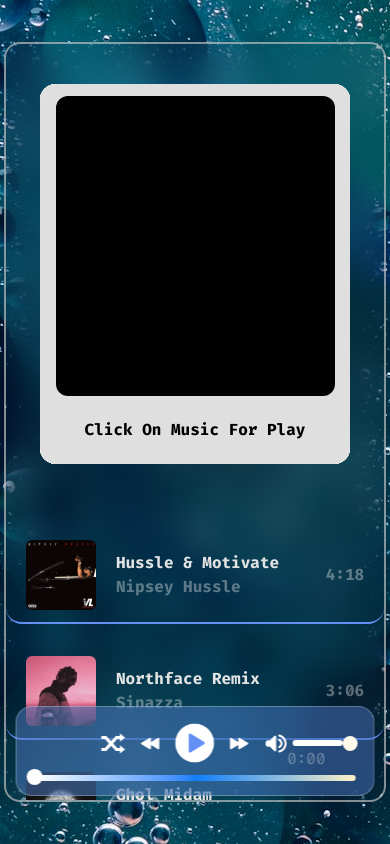
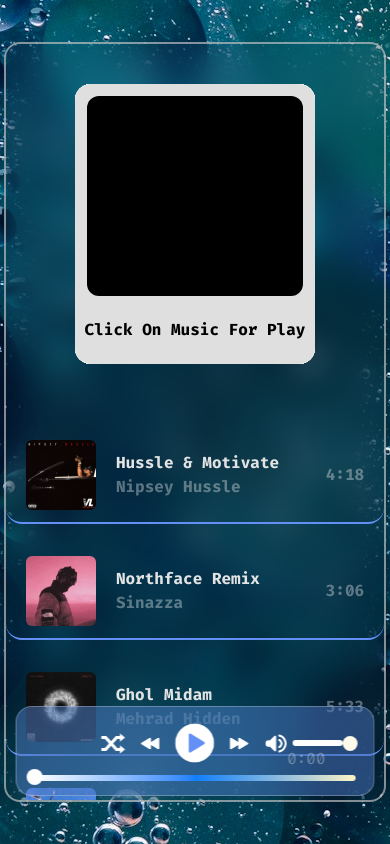
Before and after one commit to parsa-farshah/fresh-music, a website: page index.html in a window 390 px wide. Drawn offline with Linux system fonts and the light colour scheme.

Commit message:
add readme

```diff
--- a/index.html
+++ b/index.html
@@ -10,6 +10,11 @@
     <link
       href="https://fonts.googleapis.com/css2?family=Fira+Code:wght@300..700&display=swap"
       rel="stylesheet"
+    />
+    <link
+      rel="shortcut icon"
+      href="src/icons/favIcon.png"
+      type="image/x-icon"
     />
   </head>
   <body>
@@ -24,14 +29,14 @@
         <div class="w-full md:w-[50%] h-full flex justify-center items-center">
           <div class="w-full h-full flex justify-center mt-20">
             <div
-              class="relative flex w-[310px] h-[380px] rounded-2xl overflow-hidden bg-amber-300"
+              class="relative flex w-[240px] h-[280px] md:w-[310px] md:h-[380px] rounded-2xl overflow-hidden bg-amber-300"
             >
               <!-- slide 1 -->
               <div
                 data-number="1"
                 class="slideNumber w-full h-full flex flex-wrap justify-center bg-white absolute top-0 left-0 z-50"
               >
-                <figure class="w-full h-[300px]">
+                <figure class="w-full h-[200px]  md:h-[300px]">
                   <img
                     class="w-[90%] h-full mt-3 rounded-2xl object-cover mx-auto"
                     src="src/images/1.jpg"
@@ -49,7 +54,7 @@
                 data-number="2"
                 class="slideNumber2 w-full h-full flex flex-wrap justify-center bg-white absolute top-0 left-0 z-40"
               >
-                <figure class="w-full h-[300px]">
+                <figure class="w-full h-[200px]  md:h-[300px]">
                   <img
                     class="w-[90%] h-full mt-3 rounded-2xl object-cover mx-auto"
                     src="src/images/2.jpg"
@@ -67,7 +72,7 @@
                 data-number="3"
                 class="slideNumber3 w-full h-full flex flex-wrap justify-center bg-white absolute top-0 left-0 z-40"
               >
-                <figure class="w-full h-[300px]">
+                <figure class="w-full h-[200px] md:h-[300px]">
                   <img
                     class="w-[90%] h-full mt-3 rounded-2xl object-cover mx-auto"
                     src="src/images/3.jpg"
@@ -85,7 +90,7 @@
                 data-number="4"
                 class="slideNumber4 w-full h-full flex flex-wrap justify-center bg-white absolute top-0 left-0 z-40"
               >
-                <figure class="w-full h-[300px]">
+                <figure class="w-full h-[200px] md:h-[300px]">
                   <img
                     class="w-[90%] h-full mt-3 rounded-2xl object-cover mx-auto"
                     src="src/images/4.jpg"
@@ -104,7 +109,7 @@
                 data-number="5"
                 class="slideNumber5 w-full h-full flex flex-wrap justify-center bg-white absolute top-0 left-0 z-40"
               >
-                <figure class="w-full h-[300px]">
+                <figure class="w-full h-[200px] md:h-[300px]">
                   <img
                     class="w-[90%] h-full mt-3 rounded-2xl object-cover mx-auto"
                     src="src/images/5.jpg"
@@ -122,7 +127,7 @@
                 data-number="6"
                 class="slideNumber6 w-full h-full flex flex-wrap justify-center bg-white absolute top-0 left-0 z-40"
               >
-                <figure class="w-full h-[300px]">
+                <figure class="w-full h-[200px] md:h-[300px]">
                   <img
                     class="w-[90%] h-full mt-3 rounded-2xl object-cover mx-auto"
                     src="src/images/6.jpg"
@@ -141,7 +146,7 @@
                 data-number="7"
                 class="slideNumber7 w-full h-full flex flex-wrap justify-center bg-white absolute top-0 left-0 z-40"
               >
-                <figure class="w-full h-[300px]">
+                <figure class="w-full h-[200px] md:h-[300px]">
                   <img
                     class="w-[90%] h-full mt-3 rounded-2xl object-cover mx-auto"
                     src="src/images/7.jpg"
@@ -161,7 +166,7 @@
                 class="slideNumber0 w-full h-full flex flex-wrap justify-center bg-[#dfdfdf] absolute top-0 left-0 z-50"
               >
                 <div
-                  class="text-[#ffffff] w-[90%] h-[300px] mt-3 rounded-xl bg-black text-lg text-center font-black flex justify-center items-center"
+                  class="text-[#ffffff] w-[90%] h-[200px] md:h-[300px] mt-3 rounded-xl bg-black text-lg text-center font-black flex justify-center items-center"
                 ></div>
                 <h6 class="font-black capitalize">click On music for play</h6>
               </div>
--- a/src/js/index.js
+++ b/src/js/index.js
@@ -43,6 +43,7 @@ musicItems.forEach((item) => {
     // آهنگ های قبلی pause میشن
     _audioAll.forEach((audio) => {
       audio.pause();
+      audio.currentTime = 0;
     });
 
     musicsLi.forEach((itemsLi) => {
```
Also changed, not shown: README.md, src/icons/favIcon.png (added), src/images/1.png (added), src/images/2.png (added), src/images/3.png (added), src/images/cover.png (added), src/styles/output.css.
